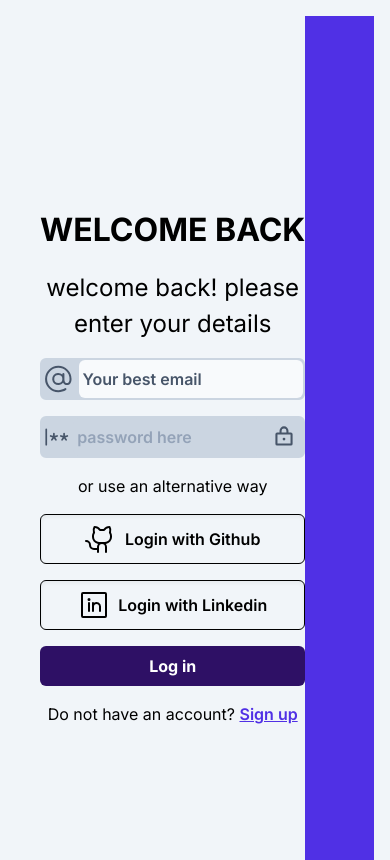
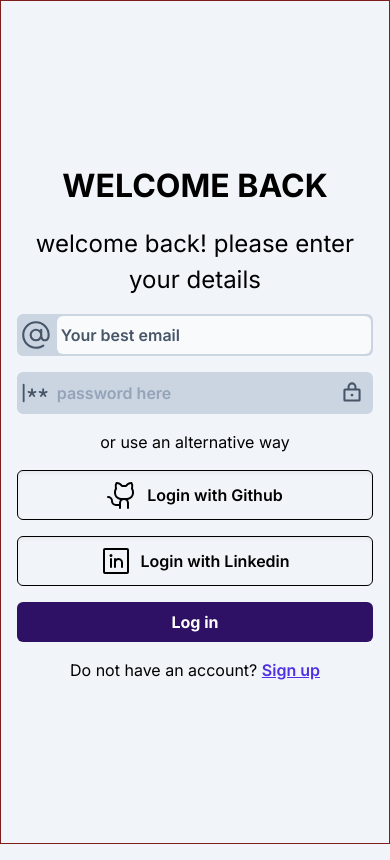
Before and after one commit to hxsggsz/project-manager, a Next.js app: page /login in a window 390 px wide. Built offline with nearby package versions, Linux system fonts and the light colour scheme; no server answers.

Commit message:
refactor: make login page responsive

```diff
--- a/src/components/header/index.tsx
+++ b/src/components/header/index.tsx
@@ -3,6 +3,7 @@ import { useState } from 'react'
 import { CaretDown, CaretUp } from '@phosphor-icons/react'
 import * as DropdownMenu from '@radix-ui/react-dropdown-menu'
 import { UserProps } from '@/utils/types/dashboard'
+import Link from 'next/link'
 
 export const Header = ({ user }: UserProps) => {
   const [isOpen, setIsOpen] = useState(false)
@@ -13,7 +14,7 @@ export const Header = ({ user }: UserProps) => {
           <div className="flex cursor-pointer items-center gap-2">
             <section>
               <h1 className="text-base font-normal">{user.name}</h1>
-              <p className=" text-right text-sm text-slate-400">
+              <p className=" text-right text-sm text-slate-500">
                 {user.username}
               </p>
             </section>
@@ -47,8 +48,8 @@ export const Header = ({ user }: UserProps) => {
               My Profile
             </DropdownMenu.Item>
 
-            <DropdownMenu.Item className="relative flex h-[25px] cursor-pointer select-none items-center rounded-[3px] px-[5px] pl-[25px] text-[13px] leading-none outline-none hover:bg-violet-main hover:text-white data-[disabled]:pointer-events-none">
-              Exit
+            <DropdownMenu.Item className="relative flex h-[25px] cursor-pointer select-none items-center rounded-[3px] px-[5px] pl-[25px] text-[13px] leading-none outline-none hover:bg-violet-main hover:text-red-600 data-[disabled]:pointer-events-none">
+              <Link href="/api/auth/logout">Exit</Link>
             </DropdownMenu.Item>
 
             <DropdownMenu.Arrow className="fill-white" />
--- /dev/null
+++ b/src/pages/api/auth/logout.ts
@@ -0,0 +1,14 @@
+import { deleteCookie } from 'cookies-next'
+import type { NextApiRequest, NextApiResponse } from 'next'
+
+export default async function GET(req: NextApiRequest, res: NextApiResponse) {
+  try {
+    deleteCookie('token', { req, res })
+
+    deleteCookie('refresh', { req, res })
+
+    return res.redirect('/login')
+  } catch (error) {
+    console.log(error)
+  }
+}
--- a/src/pages/login.tsx
+++ b/src/pages/login.tsx
@@ -61,13 +61,16 @@ export default function LogIn() {
         <title>PM - Log In</title>
       </Head>
 
-      <main className="flex h-screen items-center justify-between max-lg:justify-center max-lg:p-4 max-lg:pt-12">
+      <main className="flex h-screen items-center justify-between max-md:justify-center">
+        <div className="grid h-screen w-2/5 place-items-center border border-red-900 max-lg:w-full">
           <form
             onSubmit={handleSubmit(onSubmit)}
-          className="flex h-full max-w-lg flex-col items-center justify-center gap-4 pl-6 pt-14"
+            className="flex h-full max-w-lg flex-col items-center justify-center gap-4 px-4"
           >
             <h1 className="whitespace-nowrap">WELCOME BACK</h1>
-          <p className="text-center">welcome back! please enter your details</p>
+            <p className="text-center">
+              welcome back! please enter your details
+            </p>
 
             <div className="w-full text-start">
               <Input.Root>
@@ -80,7 +83,9 @@ export default function LogIn() {
               </Input.Root>
 
               {errors.email && (
-              <span className="pl-2 text-red-500">{errors.email.message}</span>
+                <span className="pl-2 text-red-500">
+                  {errors.email.message}
+                </span>
               )}
             </div>
 
@@ -141,13 +146,13 @@ export default function LogIn() {
               </span>
             </Link>
           </form>
-        <div className="grid h-screen w-3/5 place-items-center bg-violet-main">
+        </div>
+        <div className="grid h-screen w-3/5 place-items-center bg-violet-main max-md:hidden">
           <Image
             width={600}
             height={600}
             quality={100}
             src="/login.png"
-            className="max-lg:hidden"
             alt="a rocket in ignition"
           />
         </div>
```
Lines whose indentation alone changed are shown as unchanged.
